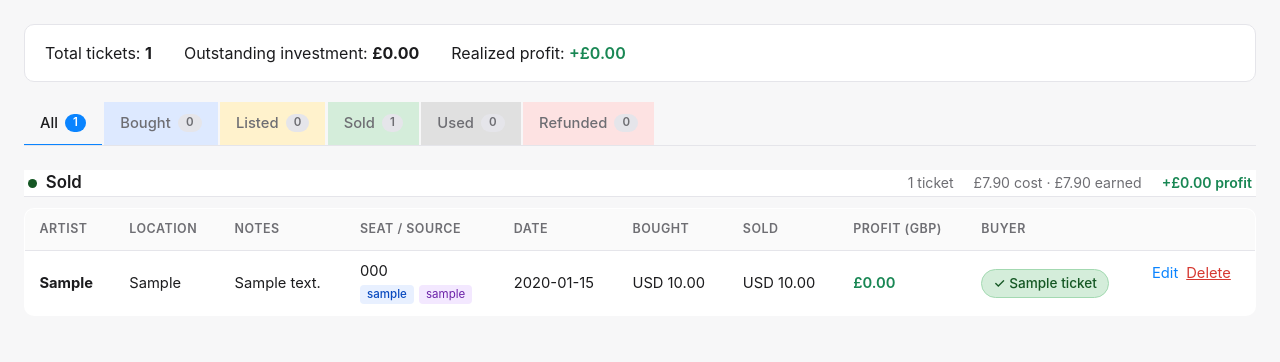
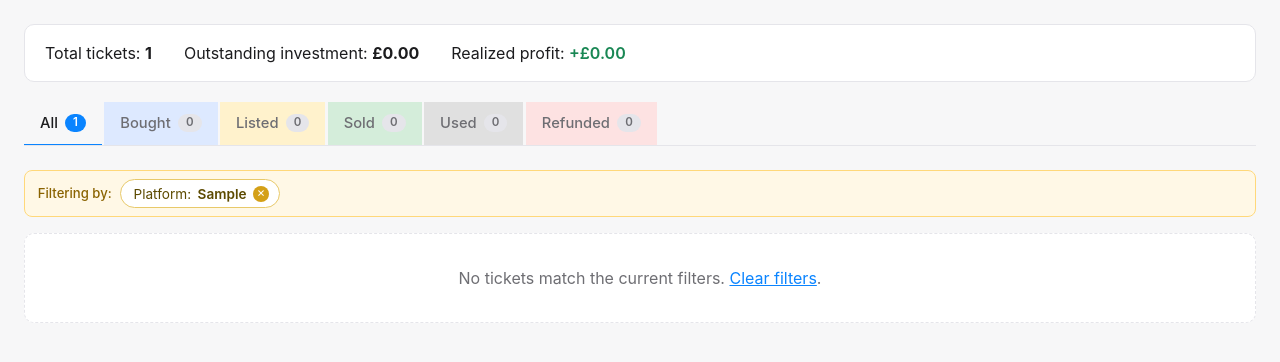
Before and after one commit to tommymctickets-alt/ticket-tracker, a FastAPI app: a page that uses app/templates/index.html in a window 1280 px wide. Shown: the part 73-435 px from the top of the page. Run offline with FastAPI, Linux system fonts and the light colour scheme; the visitor is signed in with stand-in values (Sample User, id 1); tables that the repository leaves empty hold one stand-in row (values such as "Sample post").

Commit message:
Add files via upload

```diff
--- a/app/main.py
+++ b/app/main.py
@@ -187,6 +187,35 @@ def _group_stats(tickets) -> dict:
     }
 
 
+SORT_COLUMNS = {
+    "artist": Ticket.artist,
+    "event_date": Ticket.event_date,
+    "price_bought_amount": Ticket.price_bought_amount,
+    "price_sold_amount": Ticket.price_sold_amount,
+    "purchase_platform": Ticket.purchase_platform,
+    "ticket_type": Ticket.ticket_type,
+}
+
+
+def _filter_url(params: dict, **overrides) -> str:
+    """Build a /?... URL by merging params with overrides. None/empty drops the key."""
+    from urllib.parse import urlencode
+    p = dict(params)
+    for k, v in overrides.items():
+        if v in (None, "", 0, "0"):
+            p.pop(k, None)
+        else:
+            p[k] = v
+    # Drop the default sort (cleaner URLs)
+    if p.get("sort") == "event_date" and p.get("order") == "desc":
+        p.pop("sort", None)
+        p.pop("order", None)
+    p = {k: str(v) for k, v in p.items() if v not in (None, "", 0, "0")}
+    if not p:
+        return "/"
+    return "/?" + urlencode(p)
+
+
 @app.get("/", response_class=HTMLResponse)
 def index(
     request: Request,
@@ -194,25 +223,39 @@ def index(
     _user: dict = Depends(require_user),
     status: str = "",
     pending_delivery: int = 0,
+    platform: str = "",
+    ticket_type: str = "",
+    sort: str = "event_date",
+    order: str = "desc",
 ):
-    all_tickets = (
-        db.query(Ticket)
-        .order_by(Ticket.event_date.desc().nullslast(), Ticket.id.desc())
-        .all()
-    )
+    # Validate sort + order
+    if sort not in SORT_COLUMNS:
+        sort = "event_date"
+    if order not in ("asc", "desc"):
+        order = "desc"
 
-    # Counts per status (for tab badges) — over ALL tickets, not just visible
+    sort_col = SORT_COLUMNS[sort]
+    sort_expr = sort_col.desc().nullslast() if order == "desc" else sort_col.asc().nullsfirst()
+
+    # Apply column filters (platform / ticket_type) — these affect all visible groups
+    q = db.query(Ticket)
+    if platform:
+        q = q.filter(Ticket.purchase_platform == platform.lower())
+    if ticket_type:
+        q = q.filter(Ticket.ticket_type == ticket_type.lower())
+    q = q.order_by(sort_expr, Ticket.id.desc())
+    all_tickets = q.all()
+
+    # Counts per status (reflect current platform/type filters)
     counts = {s: 0 for s in STATUS_ORDER}
     for t in all_tickets:
         if t.status in counts:
             counts[t.status] += 1
 
-    # Pending-delivery count (sold AND not yet delivered)
     pending_count = sum(1 for t in all_tickets if t.status == "sold" and not t.delivered)
 
     # Decide which groups to render
     if pending_delivery:
-        # Special view: just the pending-delivery sold tickets
         pending = [t for t in all_tickets if t.status == "sold" and not t.delivered]
         groups = [{
             "status": "sold",
@@ -231,7 +274,7 @@ def index(
             **_group_stats(in_group),
         }]
     else:
-        status = ""  # normalise for tab highlight
+        status = ""
         groups = []
         for s in STATUS_ORDER:
             in_group = [t for t in all_tickets if t.status == s]
@@ -242,17 +285,57 @@ def index(
                 **_group_stats(in_group),
             })
 
-    # Top-line summary across all tickets (regardless of filter)
+    # Top-line summary uses ALL tickets (not filtered) so the numbers don't change as you filter
+    all_unfiltered = db.query(Ticket).all()
     summary = {
-        "total_tickets": len(all_tickets),
+        "total_tickets": len(all_unfiltered),
         "outstanding_gbp": _group_stats(
-            [t for t in all_tickets if t.status in ("bought", "listed")]
+            [t for t in all_unfiltered if t.status in ("bought", "listed")]
         )["invested_gbp"],
         "realized_profit_gbp": _group_stats(
-            [t for t in all_tickets if t.status == "sold"]
+            [t for t in all_unfiltered if t.status == "sold"]
         )["profit_gbp"],
-        "pending_delivery_count": pending_count,
+        "pending_delivery_count": sum(
+            1 for t in all_unfiltered if t.status == "sold" and not t.delivered
+        ),
     }
+
+    # Build URLs (in Python; templates just use them)
+    current_params = {
+        "status": status, "pending_delivery": pending_delivery,
+        "platform": platform, "ticket_type": ticket_type,
+        "sort": sort, "order": order,
+    }
+
+    def _sort_url(col):
+        new_order = "asc" if (sort != col or order == "desc") else "desc"
+        return _filter_url(current_params, sort=col, order=new_order)
+
+    sort_urls = {col: _sort_url(col) for col in SORT_COLUMNS}
+
+    tab_urls = {
+        "all": _filter_url(current_params, status=None, pending_delivery=None),
+    }
+    if pending_count > 0 or pending_delivery:
+        tab_urls["pending_delivery"] = _filter_url(
+            current_params, status=None, pending_delivery=1
+        )
+    for s in STATUS_ORDER:
+        tab_urls[s] = _filter_url(current_params, status=s, pending_delivery=None)
+
+    remove_filter_urls = {
+        "platform": _filter_url(current_params, platform=None),
+        "ticket_type": _filter_url(current_params, ticket_type=None),
+    }
+
+    def _cell_filter_url(field, value):
+        if not value:
+            return None
+        # Toggle: clicking the same value removes the filter
+        current_value = platform if field == "platform" else ticket_type
+        if current_value == value:
+            return _filter_url(current_params, **{field: None})
+        return _filter_url(current_params, **{field: value})
 
     return render(
         "index.html", request,
@@ -262,6 +345,14 @@ def index(
         pending_view=bool(pending_delivery),
         summary=summary,
         status_order=STATUS_ORDER,
+        current_sort=sort,
+        current_order=order,
+        sort_urls=sort_urls,
+        tab_urls=tab_urls,
+        active_platform=platform,
+        active_ticket_type=ticket_type,
+        remove_filter_urls=remove_filter_urls,
+        cell_filter_url=_cell_filter_url,
     )
 
 
--- a/app/templates/index.html
+++ b/app/templates/index.html
@@ -12,7 +12,7 @@
 </div>
 
 {% if summary.pending_delivery_count > 0 and not pending_view %}
-<a href="/?pending_delivery=1" class="action-banner">
+<a href="{{ tab_urls.pending_delivery }}" class="action-banner">
     <span class="action-banner-icon">📦</span>
     <span>
         <strong>{{ summary.pending_delivery_count }} ticket{% if summary.pending_delivery_count != 1 %}s{% endif %}</strong>
@@ -23,20 +23,43 @@
 {% endif %}
 
 <nav class="tabs">
-    <a href="/" class="tab {% if not current_filter and not pending_view %}active{% endif %}">
+    <a href="{{ tab_urls.all }}" class="tab {% if not current_filter and not pending_view %}active{% endif %}">
         All <span class="tab-count">{{ summary.total_tickets }}</span>
     </a>
-    {% if summary.pending_delivery_count > 0 or pending_view %}
-        <a href="/?pending_delivery=1" class="tab tab-pending {% if pending_view %}active{% endif %}">
+    {% if 'pending_delivery' in tab_urls %}
+        <a href="{{ tab_urls.pending_delivery }}" class="tab tab-pending {% if pending_view %}active{% endif %}">
             Pending Delivery <span class="tab-count">{{ summary.pending_delivery_count }}</span>
         </a>
     {% endif %}
     {% for s in status_order %}
-        <a href="/?status={{ s }}" class="tab status-{{ s }} {% if current_filter == s %}active{% endif %}">
+        <a href="{{ tab_urls[s] }}" class="tab status-{{ s }} {% if current_filter == s %}active{% endif %}">
             {{ s|capitalize }} <span class="tab-count">{{ counts[s] }}</span>
         </a>
     {% endfor %}
 </nav>
+
+{% if active_platform or active_ticket_type %}
+<div class="filter-chips">
+    <span class="filter-chips-label">Filtering by:</span>
+    {% if active_platform %}
+    <a href="{{ remove_filter_urls.platform }}" class="filter-chip">
+        Platform: <strong>{{ active_platform }}</strong> <span class="chip-x">×</span>
+    </a>
+    {% endif %}
+    {% if active_ticket_type %}
+    <a href="{{ remove_filter_urls.ticket_type }}" class="filter-chip">
+        Format: <strong>{{ active_ticket_type }}</strong> <span class="chip-x">×</span>
+    </a>
+    {% endif %}
+</div>
+{% endif %}
+
+{% macro sort_header(label, col) %}
+    <a href="{{ sort_urls[col] }}" class="sort-link {% if current_sort == col %}active{% endif %}">
+        {{ label }}
+        {% if current_sort == col %}<span class="sort-arrow">{{ '↑' if current_order == 'asc' else '↓' }}</span>{% endif %}
+    </a>
+{% endmacro %}
 
 {% set rendered = namespace(any=false) %}
 {% set sold_for_modal = namespace(items=[]) %}
@@ -70,13 +93,15 @@
         <table class="tickets">
             <thead>
                 <tr>
-                    <th>Artist</th>
+                    <th>{{ sort_header('Artist', 'artist') }}</th>
                     <th>Location</th>
                     <th>Notes</th>
-                    <th>Seat / Source</th>
-                    <th>Date</th>
-                    <th>Bought</th>
-                    <th>Sold</th>
+                    <th>Seat</th>
+                    <th>{{ sort_header('Date', 'event_date') }}</th>
+                    <th>{{ sort_header('Platform', 'purchase_platform') }}</th>
+                    <th>{{ sort_header('Format', 'ticket_type') }}</th>
+                    <th>{{ sort_header('Bought', 'price_bought_amount') }}</th>
+                    <th>{{ sort_header('Sold', 'price_sold_amount') }}</th>
                     <th>Profit (GBP)</th>
                     {% if group.status == 'sold' %}<th>Buyer</th>{% endif %}
                     {% if user.role == 'admin' %}<th></th>{% endif %}
@@ -88,23 +113,32 @@
                     <td><strong>{{ t.artist }}</strong></td>
                     <td>{{ t.location or '—' }}</td>
                     <td>{{ t.notes or '—' }}</td>
-                    <td class="seat-cell">
-                        <div>{{ t.seat_number or '—' }}</div>
-                        {% if t.purchase_platform or t.ticket_type %}
-                        <div class="source-line">
-                            {% if t.purchase_platform %}<span class="source-platform">{{ t.purchase_platform }}</span>{% endif %}
-                            {% if t.ticket_type %}<span class="source-type">{{ t.ticket_type }}</span>{% endif %}
-                        </div>
-                        {% endif %}
+                    <td>{{ t.seat_number or '—' }}</td>
+                    <td>{{ t.event_date or '—' }}</td>
+                    <td>
+                        {% if t.purchase_platform %}
+                            <a href="{{ cell_filter_url('platform', t.purchase_platform) }}"
+                               class="cell-filter source-platform {% if active_platform == t.purchase_platform %}active{% endif %}"
+                               title="{% if active_platform == t.purchase_platform %}Clear filter{% else %}Filter to {{ t.purchase_platform }}{% endif %}">
+                                {{ t.purchase_platform }}
+                            </a>
+                        {% else %}—{% endif %}
                     </td>
-                    <td>{{ t.event_date or '—' }}</td>
+                    <td>
+                        {% if t.ticket_type %}
+                            <a href="{{ cell_filter_url('ticket_type', t.ticket_type) }}"
+                               class="cell-filter source-type {% if active_ticket_type == t.ticket_type %}active{% endif %}"
+                               title="{% if active_ticket_type == t.ticket_type %}Clear filter{% else %}Filter to {{ t.ticket_type }}{% endif %}">
+                                {{ t.ticket_type }}
+                            </a>
+                        {% else %}—{% endif %}
+                    </td>
                     <td>{% if t.price_bought_amount is not none %}{{ t.price_bought_currency }} {{ '%.2f' % t.price_bought_amount }}{% else %}—{% endif %}</td>
                     <td>{% if t.price_sold_amount is not none %}{{ t.price_sold_currency }} {{ '%.2f' % t.price_sold_amount }}{% else %}—{% endif %}</td>
                     <td>{% if t.profit_gbp is not none %}<span class="{% if t.profit_gbp >= 0 %}pos{% else %}neg{% endif %}">£{{ '%.2f' % t.profit_gbp }}</span>{% else %}—{% endif %}</td>
 
                     {% if group.status == 'sold' %}
                     <td>
-                        {# Always show the pill button for sold tickets — the modal handles empty state #}
                         {% set _ = sold_for_modal.items.append(t) %}
                         <button type="button"
                                 class="buyer-pill {% if t.delivered %}delivered{% else %}pending{% endif %}"
@@ -134,7 +168,9 @@
 
 {% if not rendered.any %}
 <p class="empty">
-{% if pending_view %}
+{% if active_platform or active_ticket_type %}
+    No tickets match the current filters. <a href="/">Clear filters</a>.
+{% elif pending_view %}
     Nothing pending delivery — you're all caught up. <a href="/">View all tickets</a>.
 {% elif summary.total_tickets == 0 %}
     {% if user.role == 'admin' %}
--- a/static/style.css
+++ b/static/style.css
@@ -430,31 +430,107 @@ tr.row-pending:hover td { background: #fff8e6; }
     .dialog-section dd { margin-bottom: 0.4rem; }
 }
 
-/* Compact source/format badges below seat number */
-.seat-cell { line-height: 1.3; white-space: normal !important; min-width: 140px; }
-.source-line {
+/* Sortable column headers */
+.sort-link {
+    color: var(--muted);
+    text-decoration: none;
+    font-weight: 600;
+    font-size: 0.78rem;
+    letter-spacing: 0.04em;
+    text-transform: uppercase;
+    display: inline-flex;
+    align-items: center;
+    gap: 0.3rem;
+    transition: color 0.15s;
+}
+.sort-link:hover { color: var(--text); }
+.sort-link.active { color: var(--accent); }
+.sort-arrow { font-size: 0.9em; line-height: 1; }
+
+/* Active filter chips bar */
+.filter-chips {
     display: flex;
     flex-wrap: wrap;
-    gap: 0.3rem;
-    margin-top: 0.25rem;
+    gap: 0.5rem;
+    align-items: center;
+    background: #fff8e6;
+    border: 1px solid #ffd87a;
+    border-radius: 8px;
+    padding: 0.5rem 0.8rem;
+    margin-bottom: 1rem;
 }
-.source-platform, .source-type {
+.filter-chips-label {
+    font-size: 0.82rem;
+    color: #8a6300;
+    font-weight: 500;
+}
+.filter-chip {
+    display: inline-flex;
+    align-items: center;
+    gap: 0.4rem;
+    background: white;
+    border: 1px solid #e8c969;
+    color: #5c4a00;
+    padding: 0.2rem 0.6rem 0.2rem 0.8rem;
+    border-radius: 999px;
+    font-size: 0.85rem;
+    text-decoration: none;
+    transition: background 0.15s;
+}
+.filter-chip:hover { background: #fff4d1; }
+.filter-chip strong { font-weight: 600; }
+.chip-x {
+    background: #d4a017;
+    color: white;
+    width: 16px;
+    height: 16px;
+    border-radius: 50%;
+    display: inline-flex;
+    align-items: center;
+    justify-content: center;
+    font-size: 0.8rem;
+    line-height: 1;
+}
+
+/* Click-to-filter cell links (platform & format columns) */
+.cell-filter {
     display: inline-block;
-    font-size: 0.72rem;
-    padding: 0.05rem 0.45rem;
+    font-size: 0.78rem;
+    padding: 0.1rem 0.55rem;
     border-radius: 4px;
     text-transform: lowercase;
-    line-height: 1.5;
+    line-height: 1.6;
+    text-decoration: none;
+    transition: background 0.15s, transform 0.1s;
+    border: 1px solid transparent;
 }
-.source-platform {
+.cell-filter:hover {
+    transform: translateY(-1px);
+    filter: brightness(0.95);
+}
+.cell-filter.source-platform {
     background: #e8f0ff;
     color: #0a4abf;
     font-weight: 500;
 }
-.source-type {
+.cell-filter.source-platform.active {
+    background: #0a4abf;
+    color: white;
+    border-color: #0a4abf;
+}
+.cell-filter.source-type {
     background: #f3e8ff;
     color: #6b21a8;
 }
+.cell-filter.source-type.active {
+    background: #6b21a8;
+    color: white;
+    border-color: #6b21a8;
+}
+
+/* Make headers narrower since they have more columns now */
+table.tickets th { padding: 0.65rem 0.7rem; }
+table.tickets td { padding: 0.65rem 0.7rem; }
 
 /* Dialog empty state */
 .dialog-empty {
```
